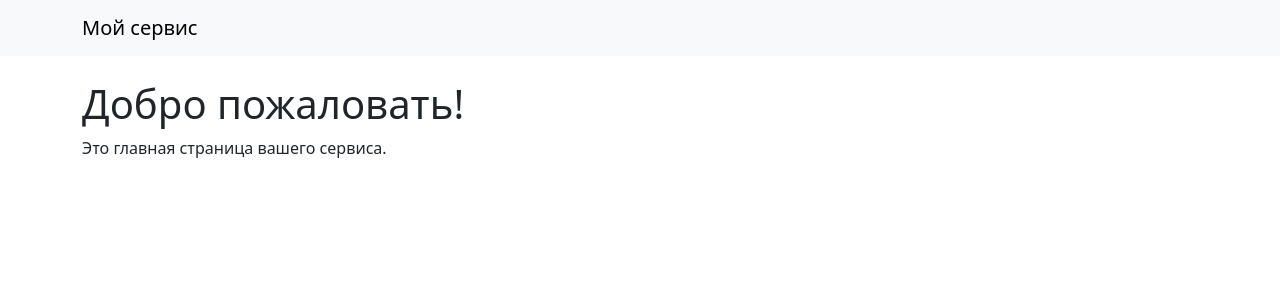
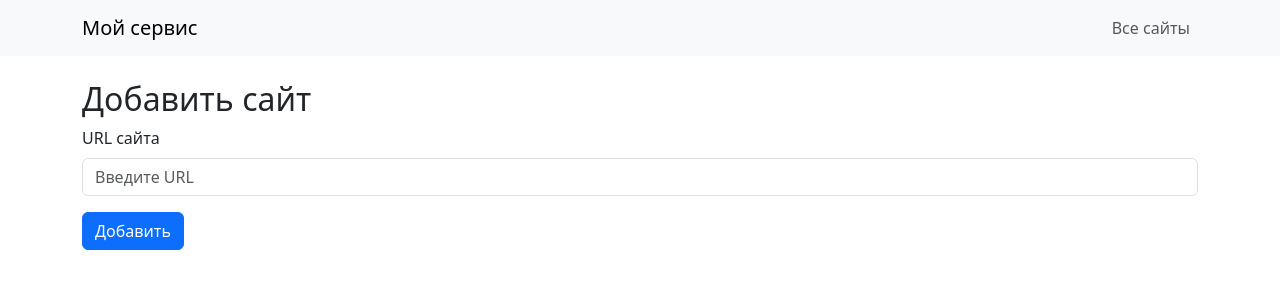
Before and after one commit to Grimmlok626/python-project-83, a Flask app: page / in a window 1280 px wide. Shown: the top 300 px of the page. Run offline with Flask 3, Linux system fonts and the light colour scheme; some libraries are stand-ins or nearby versions.

Commit message:
Database

```diff
--- /dev/null
+++ b/database.sql
@@ -0,0 +1,5 @@
+CREATE TABLE IF NOT EXISTS urls (
+    id SERIAL PRIMARY KEY,
+    name VARCHAR(255) NOT NULL UNIQUE,
+    created_at TIMESTAMPTZ DEFAULT NOW()
+);
--- a/page_analyzer/app.py
+++ b/page_analyzer/app.py
@@ -1,12 +1,66 @@
 import os
-from flask import Flask, render_template
+from flask import Flask, render_template, request, redirect, url_for, flash, abort
 from dotenv import load_dotenv
+import psycopg2
+import validators
 
 load_dotenv()
 
 app = Flask(__name__)
-app.config['SECRET_KEY'] = os.getenv('SECRET_KEY')
+app.config['SECRET_KEY'] = os.getenv('SECRET_KEY', 'your-secret-key')
 
-@app.route('/')
+DATABASE_URL = os.getenv('DATABASE_URL')
+
+def get_db_connection():
+    return psycopg2.connect(DATABASE_URL)
+
+@app.route('/', methods=['GET', 'POST'])
 def index():
+    if request.method == 'POST':
+        url_input = request.form.get('url', '').strip()
+        error = None
+
+        if len(url_input) > 255:
+            error = 'URL не должен превышать 255 символов'
+        elif not validators.url(url_input):
+            error = 'Некорректный URL'
+
+        if error:
+            flash(error, 'danger')
+            return render_template('index.html', url=url_input)
+
+        try:
+            with get_db_connection() as conn:
+                with conn.cursor() as cur:
+                    cur.execute("SELECT id FROM urls WHERE name = %s;", (url_input,))
+                    if cur.fetchone():
+                        flash('Данный сайт уже добавлен', 'warning')
+                    else:
+                        cur.execute("INSERT INTO urls (name) VALUES (%s);", (url_input,))
+                        conn.commit()
+                        # Получаем id добавленной записи
+                        cur.execute("SELECT id FROM urls WHERE name = %s;", (url_input,))
+                        url_id = cur.fetchone()[0]
+                        return redirect(url_for('show_url', url_id=url_id))
+        except Exception as e:
+            flash('Ошибка базы данных', 'danger')
+            print(e)
     return render_template('index.html')
+
+@app.route('/urls')
+def urls():
+    with get_db_connection() as conn:
+        with conn.cursor() as cur:
+            cur.execute("SELECT id, name, created_at FROM urls ORDER BY created_at DESC;")
+            urls_list = cur.fetchall()
+    return render_template('urls.html', urls=urls_list)
+
+@app.route('/urls/<int:url_id>')
+def show_url(url_id):
+    with get_db_connection() as conn:
+        with conn.cursor() as cur:
+            cur.execute("SELECT id, name, created_at FROM urls WHERE id = %s;", (url_id,))
+            url_entry = cur.fetchone()
+            if url_entry is None:
+                abort(404)
+    return render_template('url.html', url=url_entry)
--- /dev/null
+++ b/page_analyzer/templates/base.html
@@ -0,0 +1,30 @@
+<!DOCTYPE html>
+<html lang="ru">
+<head>
+    <meta charset="UTF-8" />
+    <meta name="viewport" content="width=device-width, initial-scale=1" />
+    <title>Мой сервис</title>
+    <link href="https://cdn.jsdelivr.net/npm/bootstrap@5.3.0/dist/css/bootstrap.min.css" rel="stylesheet" />
+</head>
+<body>
+    <nav class="navbar navbar-expand-lg navbar-light bg-light">
+        <div class="container">
+            <a class="navbar-brand" href="{{ url_for('index') }}">Мой сервис</a>
+            <div class="navbar-nav">
+                <a class="nav-link" href="{{ url_for('urls') }}">Все сайты</a>
+            </div>
+        </div>
+    </nav>
+    <div class="container mt-4">
+        {% with messages = get_flashed_messages(with_categories=true) %}
+            {% if messages %}
+                {% for category, message in messages %}
+                    <div class="alert alert-{{ category }}" role="alert">{{ message }}</div>
+                {% endfor %}
+            {% endif %}
+        {% endwith %}
+        {% block content %}{% endblock %}
+    </div>
+    <script src="https://cdn.jsdelivr.net/npm/bootstrap/dist/js/bootstrap.bundle.min.js"></script>
+</body>
+</html>
--- a/page_analyzer/templates/index.html
+++ b/page_analyzer/templates/index.html
@@ -1,23 +1,20 @@
-<!DOCTYPE html>
-<html lang="en">
-<head>
-    <meta charset="UTF-8" />
-    <meta name="viewport" content="width=device-width, initial-scale=1" />
-    <title>Мой сервис</title>
-    <!-- Подключение Bootstrap CSS через CDN -->
-    <link href="https://cdn.jsdelivr.net/npm/bootstrap@5.3.0/dist/css/bootstrap.min.css" rel="stylesheet" />
-</head>
-<body>
-    <nav class="navbar navbar-expand-lg navbar-light bg-light">
-        <div class="container">
-            <a class="navbar-brand" href="#">Мой сервис</a>
-        </div>
-    </nav>
-    <div class="container mt-4">
-        <h1>Добро пожаловать!</h1>
-        <p>Это главная страница вашего сервиса.</p>
+{% extends "base.html" %}
+{% block content %}
+<h2>Добавить сайт</h2>
+<form method="post" class="form" novalidate>
+    <div class="mb-3">
+        <label for="url" class="form-label">URL сайта</label>
+        <input
+            type="url"
+            class="form-control"
+            id="url"
+            name="url"
+            placeholder="Введите URL"
+            value="{{ url|default('') }}"
+            required
+            data-test="url-input"
+        />
     </div>
-    <!-- Подключение Bootstrap JS через CDN -->
-    <script src="https://cdn.jsdelivr.net/npm/bootstrap@5.3.0/dist/js/bootstrap.bundle.min.js"></script>
-</body>
-</html>
+    <button type="submit" class="btn btn-primary">Добавить</button>
+</form>
+{% endblock %}
```
Also changed, not shown: page_analyzer/templates/urls.html (added, +22 -0 lines), page_analyzer/templates/url.html (added), 1 other file.
